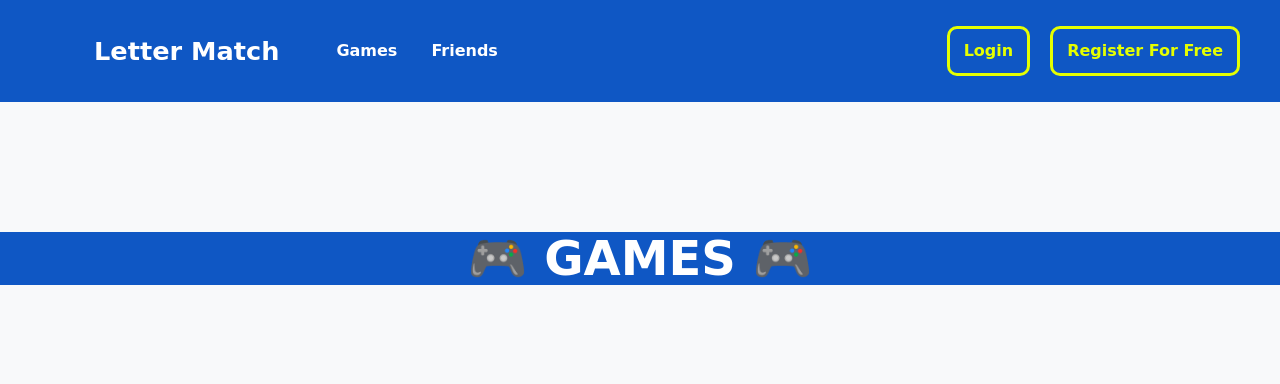
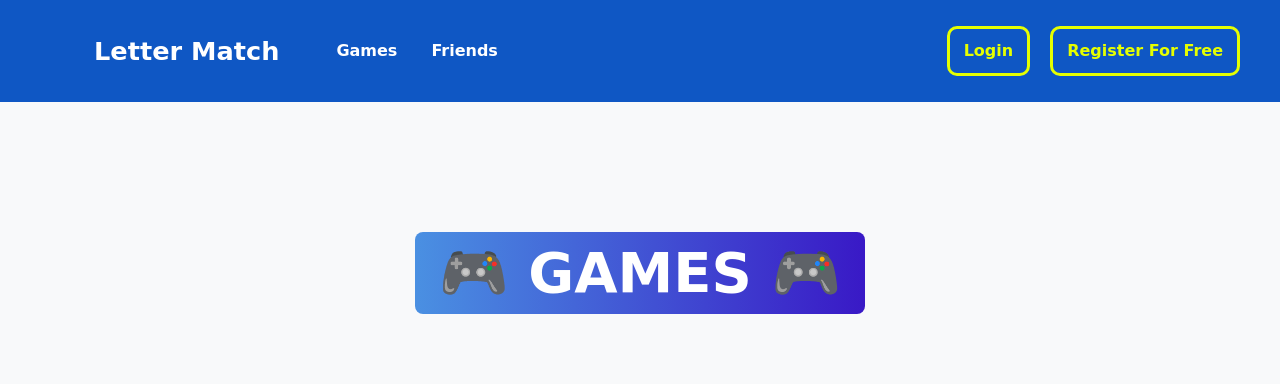
Before and after one commit to Bapiggott/LetterMatch, a React (Vite) app in the folder frontend/: page /games in a window 1280 px wide. Shown: the top 384 px of the page. Built offline with nearby package versions, Linux system fonts and the light colour scheme; no server answers; some icons are missing.

Commit message:
Games page UI update

```diff
--- a/frontend/src/components/GamesPage/GamesPage.css
+++ b/frontend/src/components/GamesPage/GamesPage.css
@@ -8,7 +8,7 @@
     gap: 30px;
     margin: 50px 0;
     flex-wrap: wrap;
-    background-image: url("/images/notebookSeniorProj.png");
+    background-image: url("/images/cute_background.png");
     background-repeat: no-repeat;
     background-size: cover;
     flex-wrap: wrap;
--- a/frontend/src/components/GamesPage/GamesPage.jsx
+++ b/frontend/src/components/GamesPage/GamesPage.jsx
@@ -30,7 +30,23 @@ const GamesPage = () => {
 
     return (
         <Layout>
-            <h1 style={{ backgroundColor: 'var(--header-bg-color)', color: 'white', fontSize: '3rem' }}>🎮 GAMES 🎮</h1>
+            <div style={{ textAlign: 'center' }}>
+        <h1
+            style={{
+            fontSize: 'clamp(2rem, 5vw, 3.5rem)',
+            marginBottom: '20px',
+            padding: '10px 24px',
+            wordBreak: 'break-word',
+            background: 'linear-gradient(to right, #4a90e2, rgb(57, 25, 198))',
+            display: 'inline-block',
+            borderRadius: '8px',
+            color: 'white',
+            }}
+        >
+            🎮 GAMES 🎮
+        </h1>
+        </div>
+
 
             <div>
                 <section>
```
